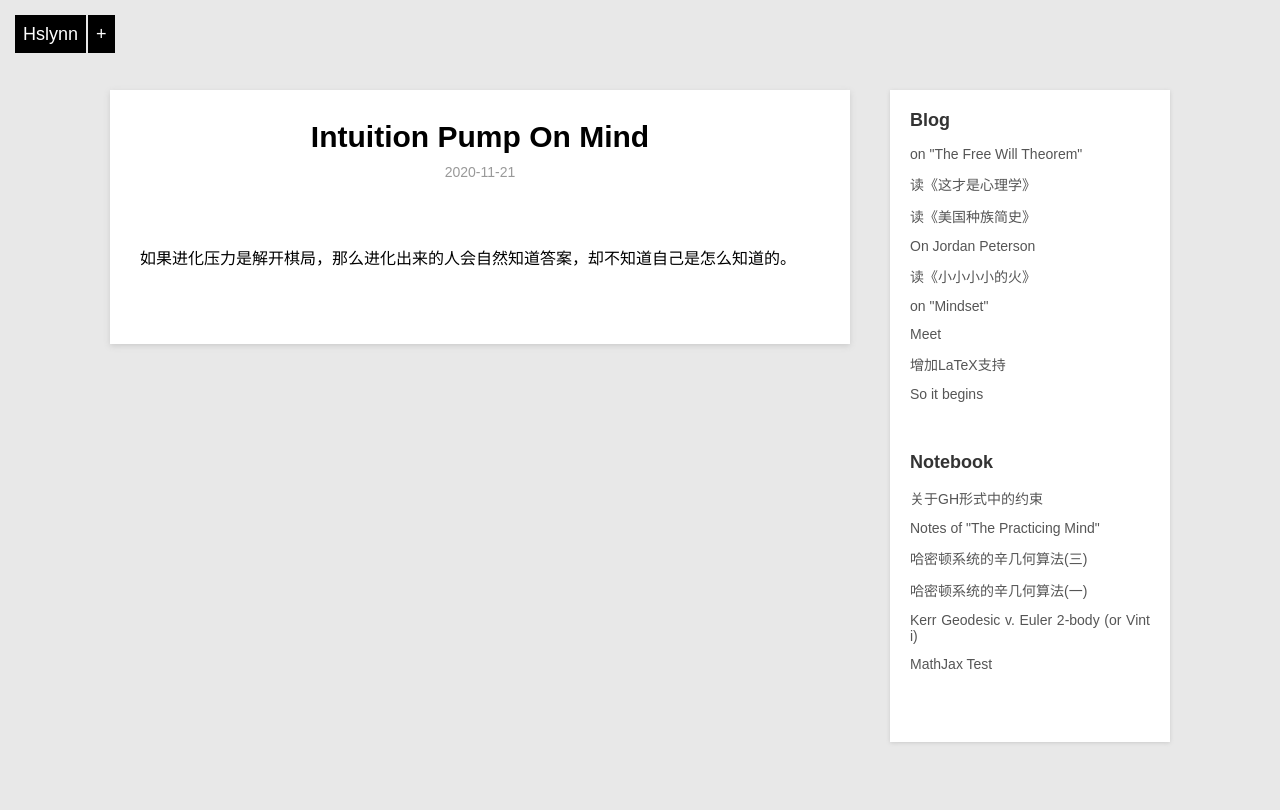
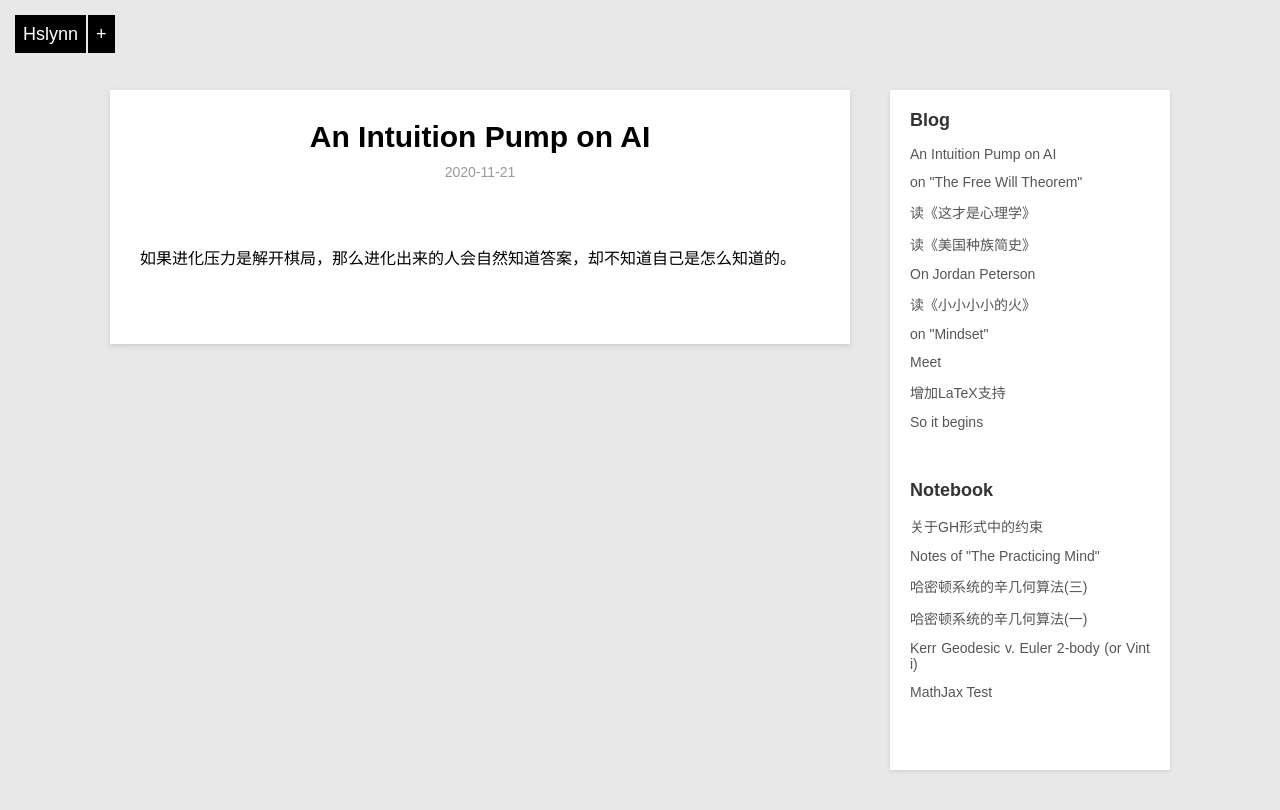
Before and after one commit to hslynn/hslynn.github.io, a Jekyll site: the page built from _posts/blog/2020-11-21-An-Intuition-Pump-On-AI.md, in a window 1280 px wide. Shown: the top 810 px of the page. Built offline with Jekyll 4.4.1, drawn with Linux system fonts in a browser that asks for light colours; our own code applies the rules of GitHub Pages for plain Markdown files.

Commit message:
Update and rename 2020-11-21-Intuition-Pump-On-Mind.md to 2020-11-21-An-Intuition-Pump-On-AI.md

```diff
--- a/_posts/blog/2020-11-21-Intuition-Pump-On-Mind.md
+++ b/_posts/blog/2020-11-21-An-Intuition-Pump-On-AI.md
@@ -1 +1,7 @@
+---
+layout: post
+title: An Intuition Pump on AI
+category: blog
+description: 一个人工智能的直觉泵
+---
 如果进化压力是解开棋局，那么进化出来的人会自然知道答案，却不知道自己是怎么知道的。
```
